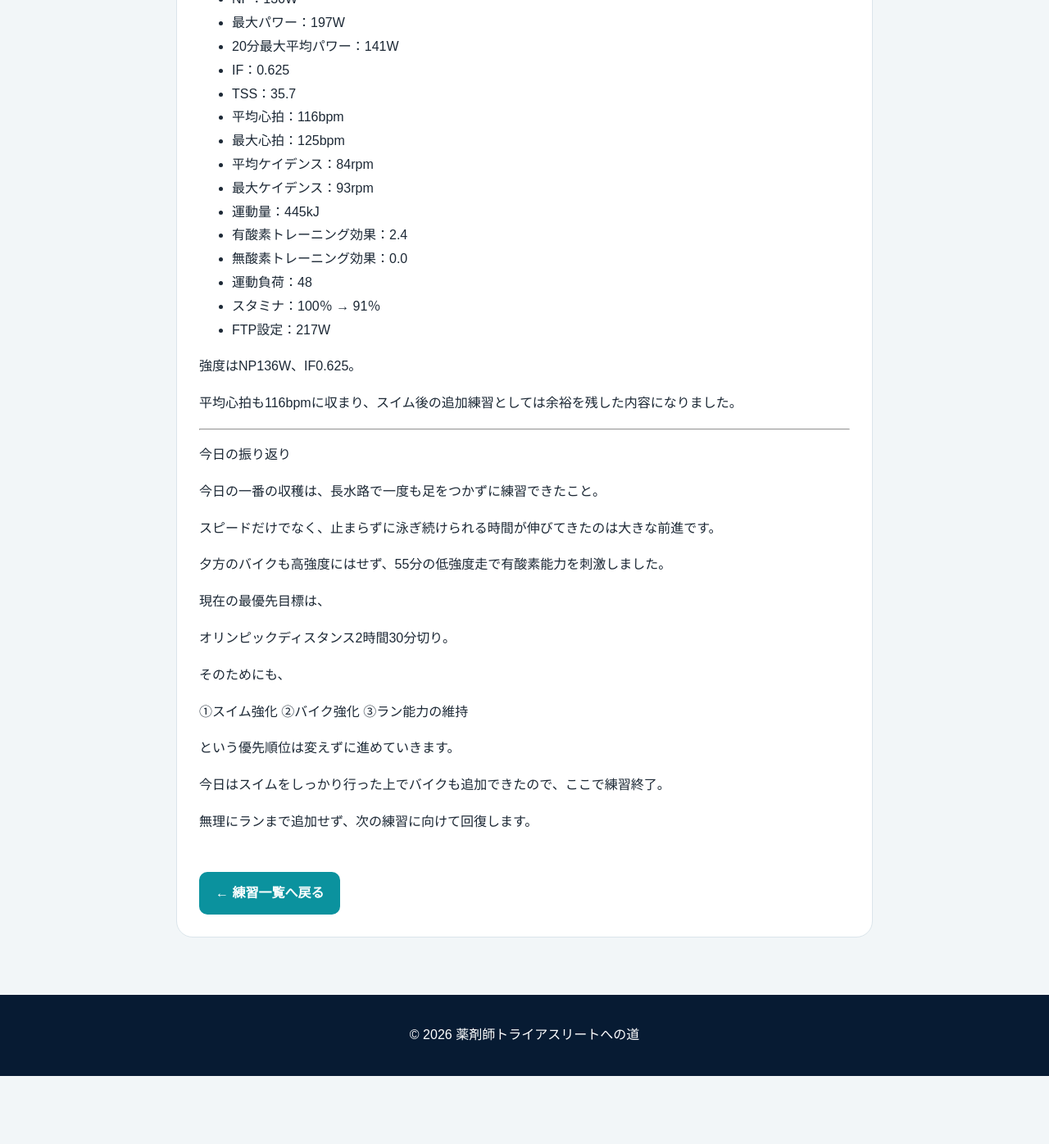
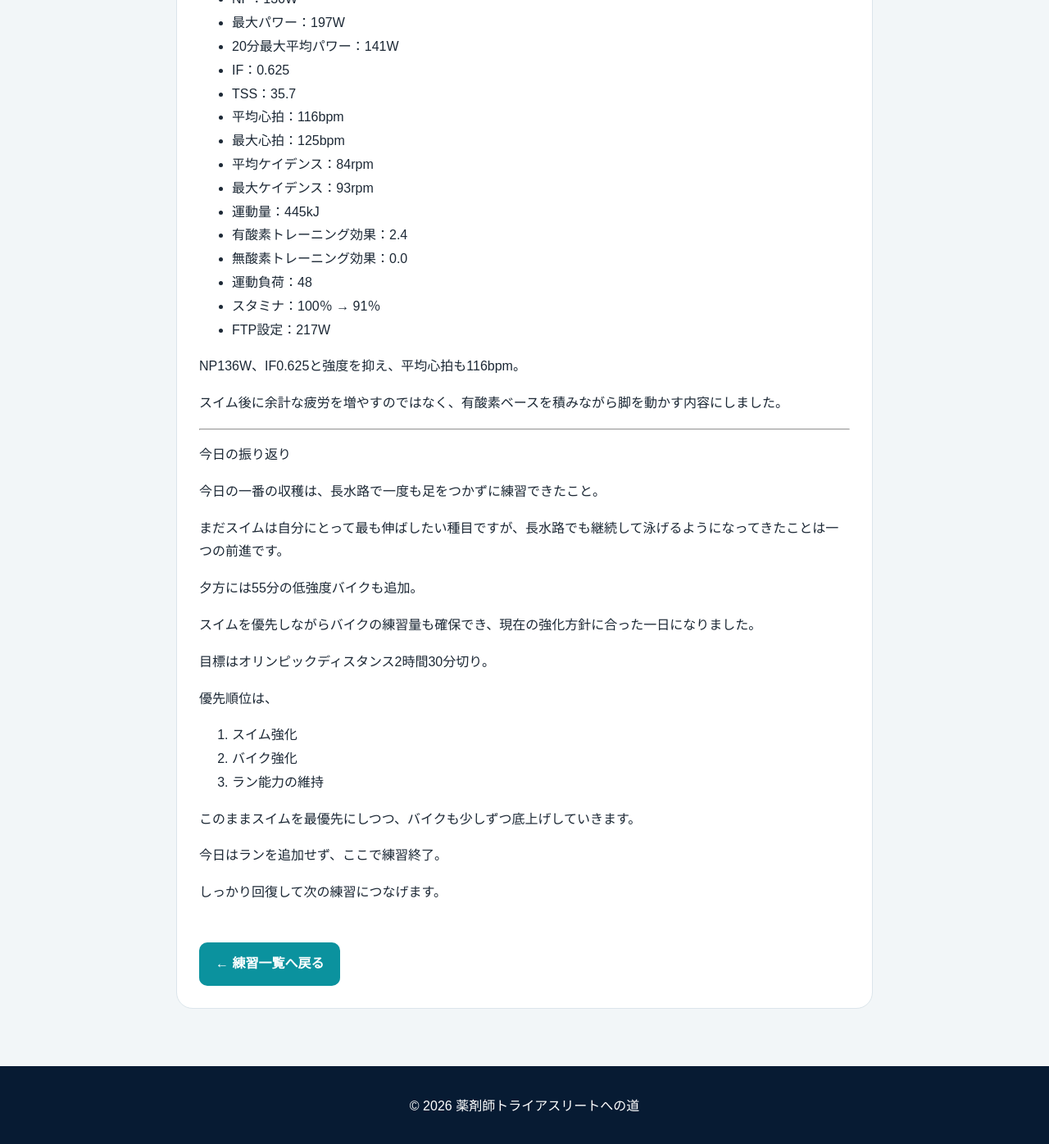
Before and after one commit to DISK1004/disk1004.github.io, a Jekyll site: the page built from _posts/2026-08-12-swim-bike-training.md, in a window 1280 px wide and 1400 px high, scrolled down 582 px. Shown: the top 1396 px of the window at 82% size. Built offline with Jekyll 4.4.1, drawn with Linux system fonts in a browser that asks for light colours; before the commit the page ends 1895 px from its top, so only the background shows below that; some of the changed text lies outside the part shown.

Commit message:
2026-08-12-swim-bike-training.md の更新

```diff
--- a/_posts/2026-08-12-swim-bike-training.md
+++ b/_posts/2026-08-12-swim-bike-training.md
@@ -1,34 +1,38 @@
 ---
 
 layout: training-post
-title: "長水路スイム＋低強度バイク"
+title: "長水路で初めて足をつかずに完泳＋夕方55分低強度バイク"
 date: 2026-08-12 17:51:00 +0900
 category: スイム・バイク
-duration: "バイク55分15秒"
-distance: "バイク21.01km"
-description: "長水路で一度も足をつかずに泳ぎ、最後に100m×3本。夕方は低強度の屋内バイクを55分実施した。"
+duration: "Bike 55分15秒"
+distance: "Bike 21.01km"
+description: "長水路で一度も足をつかずにスイム練習を完了。最後に100m×3本を行い、夕方は疲労を残さないよう低強度で55分15秒の屋内バイクを実施しました。"
 
-今日の練習
+今日のトレーニング
 
-今日はスイム＋バイクの2種目を実施しました。
+今日は長水路スイム＋屋内バイクの2種目を行いました。
 
-午前は長水路でスイム。
+長水路スイム
 
-今回は途中で一度も足をつかず、長水路で最後まで泳ぎ続けることができました。
+今日のメインはスイム。
 
-さらに練習の最後には、
+今回は長水路で、一度も足をつかずに練習を続けることができました。
+
+これまで長水路では途中で止まることもありましたが、今日は継続して泳げたことが大きな収穫。
+
+さらに最後には、
 
 100m × 3本
 
-を実施。
+を実施しました。
 
-オリンピックディスタンスの1500mに向けて、まずは長水路でも止まらずに泳ぎ続けられる力をつけていきます。
+オリンピックディスタンスの1500mに向けて、まずは長水路でも余裕を持って泳ぎ続けられる力をつけていきます。
 
 ---
 
-夕方は低強度バイク
+夕方：低強度バイク
 
-スイムをメイン練習としたため、夕方のバイクは追い込まず、低強度で脚を回しました。
+スイムを今日のメイン練習としたため、夕方は追い込まずに低強度でバイク。
 
 バイクデータ
 
@@ -51,9 +55,9 @@
 - スタミナ：100％ → 91％
 - FTP設定：217W
 
-強度はNP136W、IF0.625。
+NP136W、IF0.625と強度を抑え、平均心拍も116bpm。
 
-平均心拍も116bpmに収まり、スイム後の追加練習としては余裕を残した内容になりました。
+スイム後に余計な疲労を増やすのではなく、有酸素ベースを積みながら脚を動かす内容にしました。
 
 ---
 
@@ -61,22 +65,22 @@
 
 今日の一番の収穫は、長水路で一度も足をつかずに練習できたこと。
 
-スピードだけでなく、止まらずに泳ぎ続けられる時間が伸びてきたのは大きな前進です。
+まだスイムは自分にとって最も伸ばしたい種目ですが、長水路でも継続して泳げるようになってきたことは一つの前進です。
 
-夕方のバイクも高強度にはせず、55分の低強度走で有酸素能力を刺激しました。
+夕方には55分の低強度バイクも追加。
 
-現在の最優先目標は、
+スイムを優先しながらバイクの練習量も確保でき、現在の強化方針に合った一日になりました。
 
-オリンピックディスタンス2時間30分切り。
+目標はオリンピックディスタンス2時間30分切り。
 
-そのためにも、
+優先順位は、
 
-①スイム強化
-②バイク強化
-③ラン能力の維持
+1. スイム強化
+2. バイク強化
+3. ラン能力の維持
 
-という優先順位は変えずに進めていきます。
+このままスイムを最優先にしつつ、バイクも少しずつ底上げしていきます。
 
-今日はスイムをしっかり行った上でバイクも追加できたので、ここで練習終了。
+今日はランを追加せず、ここで練習終了。
 
-無理にランまで追加せず、次の練習に向けて回復します。
+しっかり回復して次の練習につなげます。
```
